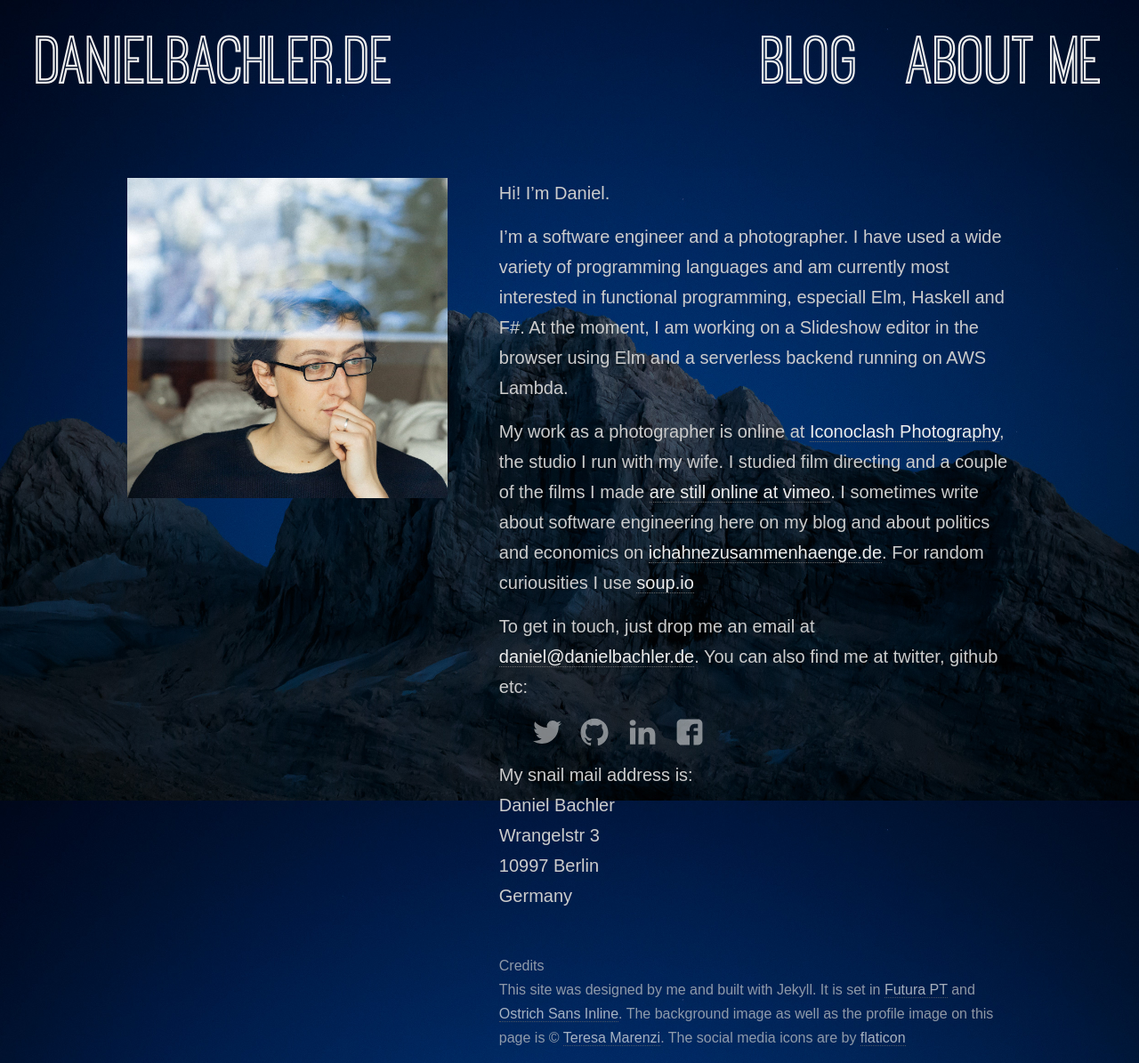
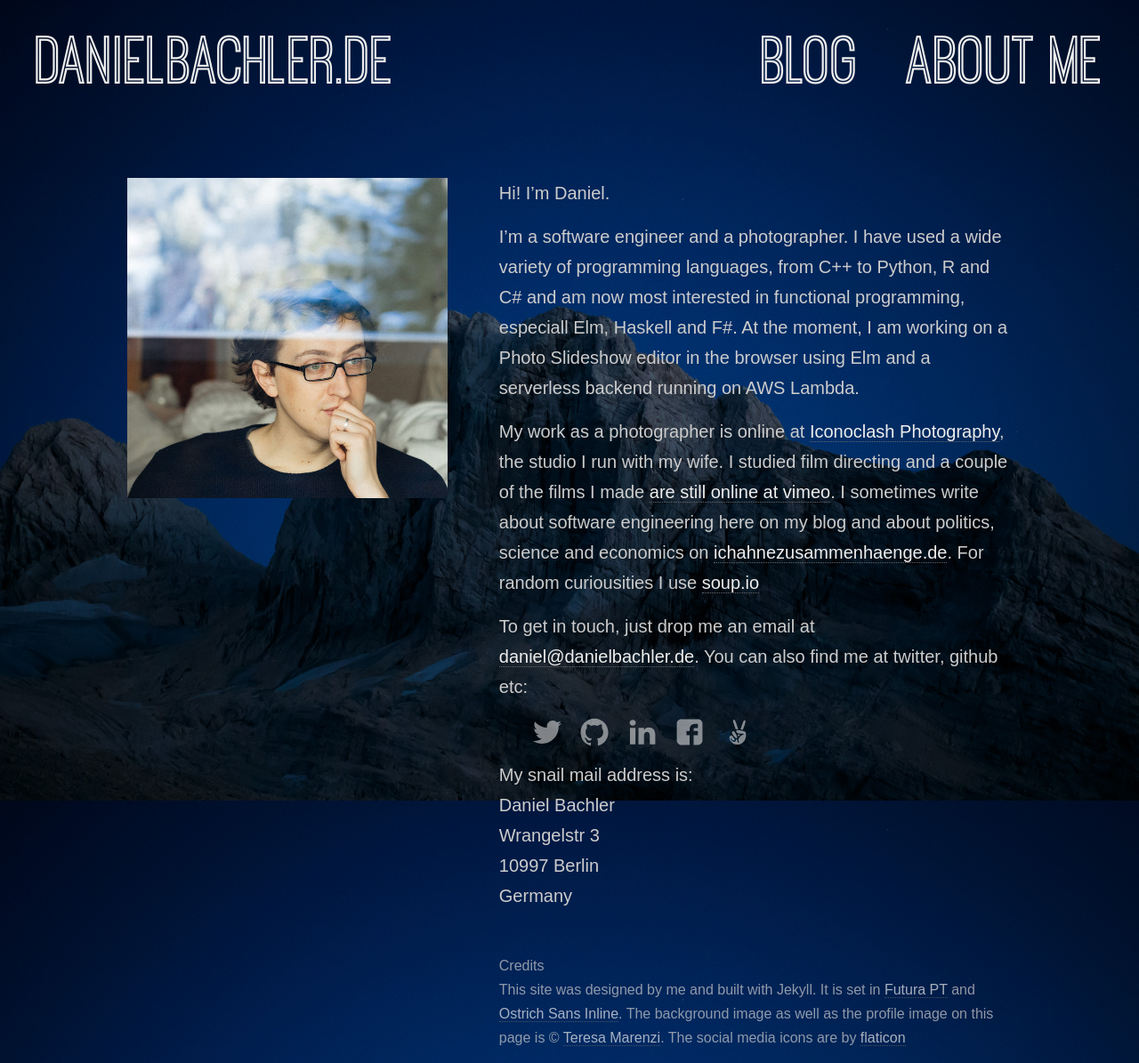
Before and after one commit to danyx23/danyx23.github.io, a Jekyll site: the page built from about.html, in a window 1280 px wide. Shown: the whole page at 89% size. Built offline with Jekyll 4.4.1, drawn with Linux system fonts in a browser that asks for light colours.

Commit message:
Added angellist

```diff
--- /dev/null
+++ b/_includes/icon-angel.html
@@ -0,0 +1 @@
+<a href="https://angel.co/daniel-bachler" target="blank"><span class="icon icon--angel">{% include angel-list.svg %}</span></a>
--- a/about.html
+++ b/about.html
@@ -19,13 +19,13 @@ title: About me
             </p>
 
             <p>
-                I’m a software engineer and a photographer. I have used a wide variety of programming languages and am currently most interested in functional programming, especiall Elm, Haskell and F#. At the moment, I am working on a Slideshow editor in the browser using Elm and a serverless backend running on AWS Lambda.
+                I’m a software engineer and a photographer. I have used a wide variety of programming languages, from C++ to Python, R and C# and am now most interested in functional programming, especiall Elm, Haskell and F#. At the moment, I am working on a Photo Slideshow editor in the browser using Elm and a serverless backend running on AWS Lambda.
             </p>
 
             <p>
             My work as a photographer is online at
                 <a href="http://iconoclash-photography.com" target="blank">Iconoclash Photography</a>, the studio I run with my wife. I studied film directing and a couple of the films I made <a
-                    href="https://vimeo.com/album/3796617" target="blank">are still online at vimeo</a>. I sometimes write about software engineering here on my blog and about politics and economics on <a
+                    href="https://vimeo.com/album/3796617" target="blank">are still online at vimeo</a>. I sometimes write about software engineering here on my blog and about politics, science and economics on <a
                     href="http://ichahnezusammenhaenge.de" target="blank">ichahnezusammenhaenge.de</a>. For random curiousities I use
                 <a href="http://danyx.soup.io/" target="blank">soup.io</a>
             </p>
@@ -37,6 +37,7 @@ title: About me
             <li>{% include icon-github.html %}</li>
             <li>{% include icon-linkedin.html %}</li>
             <li>{% include icon-facebook.html %}</li>
+            <li>{% include icon-angel.html %}</li>
                 </ul>
             </p>
 
```
Also changed, not shown: _includes/angel-list.svg (added).
